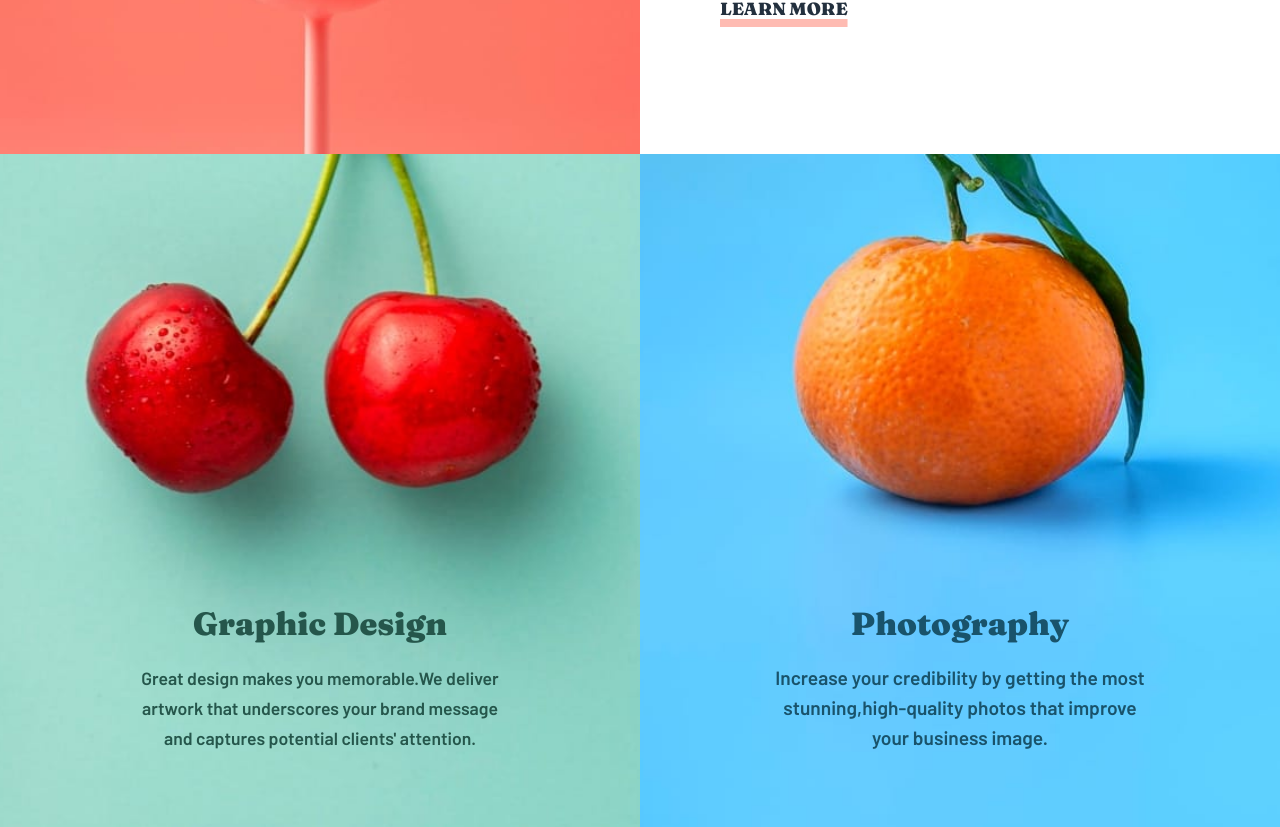
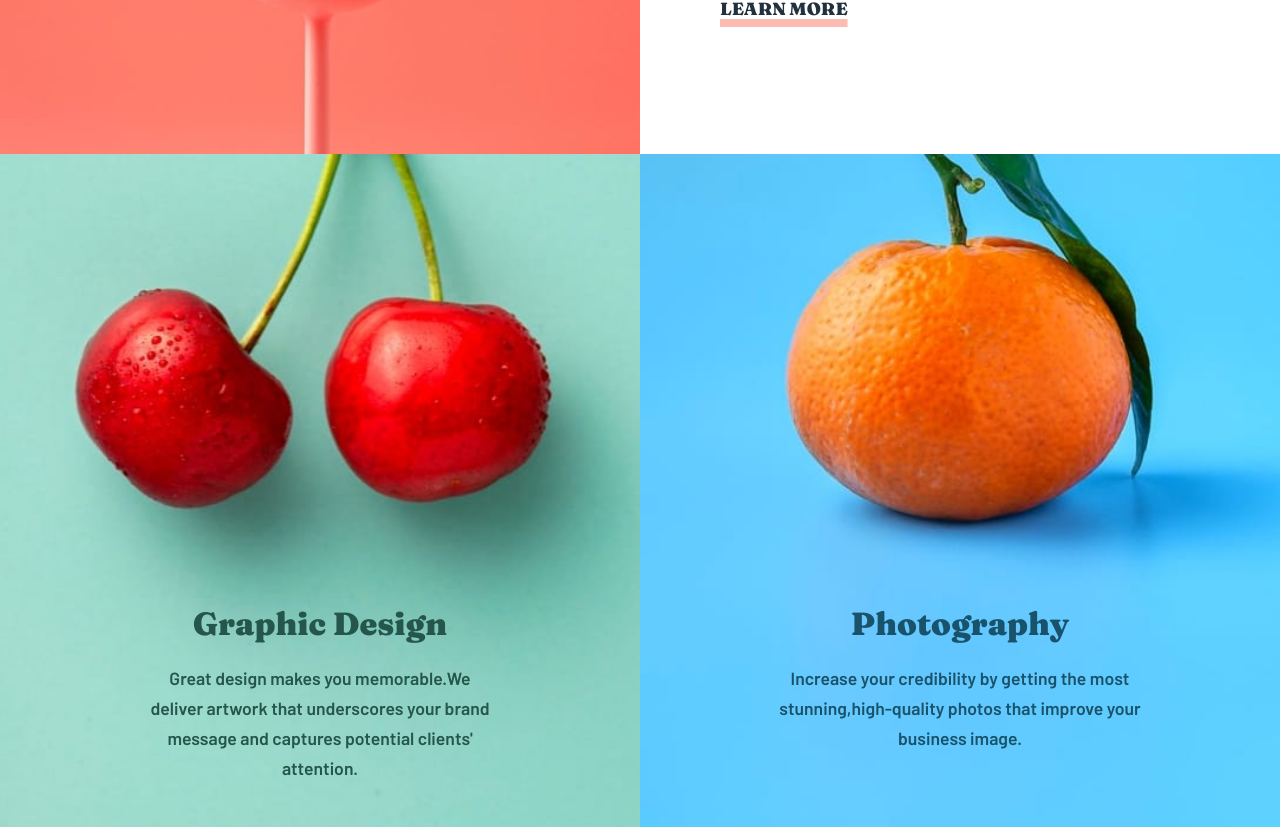
Before and after one commit to DantDev/sunnyside-page, a React (Vite) app: page / in a window 1280 px wide. Shown: the part 1633-2460 px from the top of the page. Built offline with nearby package versions, Linux system fonts and the light colour scheme.

Commit message:
Update index.css

```diff
--- a/src/index.css
+++ b/src/index.css
@@ -321,8 +321,8 @@
   display: flex;
   flex-direction: column;
   align-items: center;
-  padding-right: 130px;
-  padding-left: 130px;
+  padding-right: 150px;
+  padding-left: 150px;
   padding-top: 450px;
   padding-bottom: 80px;
 }
@@ -372,7 +372,7 @@
 .content-6-text{
   font-family: var(--ff-barlow);
   color: var(--clr-dark-blue);
-  font-size: 1.2em;
+  font-size: 1.1em;
   text-align: center;
   line-height: 30px;
 }
```
